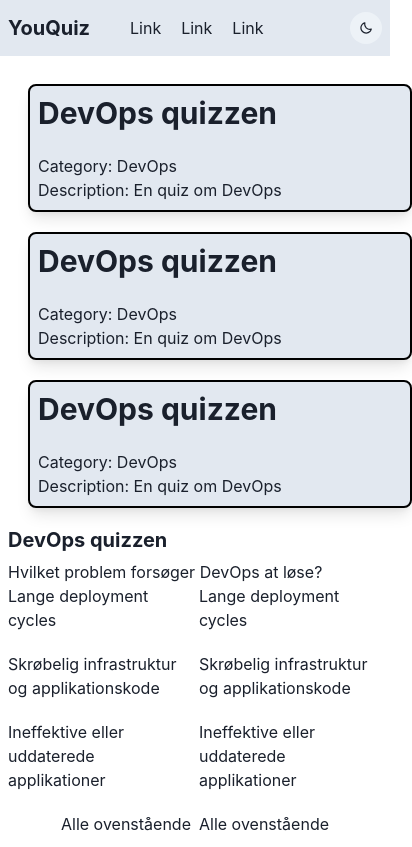
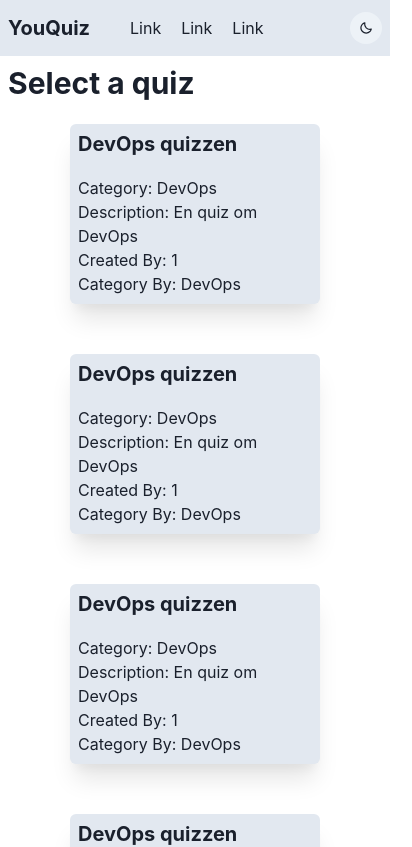
Before and after one commit to siffravn/HelloDevOps, a React (Create React App) app in the folder web/: page / in a window 390 px wide. Shown: the top 847 px of the page, 412 px wide, since content can reach past the window. Built offline with nearby package versions, Linux system fonts and the light colour scheme.

Commit message:
Updates selection to be responsive via SimpleGrid

```diff
--- a/web/src/App.tsx
+++ b/web/src/App.tsx
@@ -10,7 +10,6 @@ function App() {
     <BasicLayout>
       {/* router output here. For now, render quizView below */}
       <QuizSelection />
-      <QuizComponent />
     </BasicLayout>
   );
 }
--- a/web/src/components/quiz/QuizSelection/quizSelection.tsx
+++ b/web/src/components/quiz/QuizSelection/quizSelection.tsx
@@ -1,19 +1,39 @@
-import { Heading, List, ListItem, Stack } from '@chakra-ui/layout';
+import { Box, Center, Heading, List, ListItem, SimpleGrid, Stack, } from '@chakra-ui/layout';
 import { observer } from 'mobx-react-lite';
 import { FC } from 'react';
 import { QuizStore, QuizStoreImpl } from '../../../stores/quizStore';
 import QuizSelectionItem from './quizSelectionItem';
 
 
-const QuizSelection: FC = observer( () => {
+const QuizSelection: FC = observer(() => {
 
     return (
-        <>
-            {QuizStore.quizes.map(quiz => (
-                <QuizSelectionItem key={quiz.id} quiz={quiz}/>
-            ))}
+        <Box height="full" width="full" justifyContent="center" >
+            <Heading>Select a quiz</Heading>
+            <SimpleGrid width="full" minChildWidth="240px" spacing="10px" >
+                {QuizStore.quizes.map(quiz => (
+                    <Center>
+                        <QuizSelectionItem key={quiz.id} quiz={quiz} />
+                    </Center>
+                ))}
+                {QuizStore.quizes.map(quiz => (
+                    <Center>
+                        <QuizSelectionItem key={quiz.id} quiz={quiz} />
+                    </Center>
+                ))}
+                {QuizStore.quizes.map(quiz => (
+                    <Center>
+                        <QuizSelectionItem key={quiz.id} quiz={quiz} />
+                    </Center>
+                ))}
+                {QuizStore.quizes.map(quiz => (
+                    <Center>
+                        <QuizSelectionItem key={quiz.id} quiz={quiz} />
+                    </Center>
+                ))}
 
-        </>
+            </SimpleGrid>
+        </Box>
     );
 });
 
--- a/web/src/components/quiz/QuizSelection/quizSelectionItem.tsx
+++ b/web/src/components/quiz/QuizSelection/quizSelectionItem.tsx
@@ -3,26 +3,27 @@ import { observer } from 'mobx-react-lite';
 import { FC } from 'react';
 import { useColors } from '../../../hooks/useColors';
 import Quiz from '../../../model/quiz';
-import { QuizStoreImpl } from '../../../stores/quizStore';
 
 interface Props {
     quiz: Quiz
 }
 
 const QuizSelectionItem: FC<Props> = observer(({ quiz }) => {
-  const { headerBg } = useColors();
+  const { headerBg, primaryColorHover } = useColors();
 
 
     return (
-        <Flex w="sm" bgColor={headerBg} m={5} p={2} borderRadius="lg" borderWidth={2} boxShadow="lg" borderColor="black">
+        <Box cursor="pointer" _hover={{bgColor: primaryColorHover }}  width="250px" h="fit-content" bgColor={headerBg} m={5} p={2} borderRadius="md" boxShadow="xl" >
             <Stack borderRadius={5} borderColor="black" spacing={5} key={quiz.id}>
-                <Heading>{quiz.title}</Heading>
+                <Heading size="md">{quiz.title}</Heading>
                 <List>
                     <ListItem>Category: {quiz.category}</ListItem>
                     <ListItem>Description: {quiz.description}</ListItem>
+                    <ListItem>Created By: {quiz.createdBy}</ListItem>
+                    <ListItem>Category By: {quiz.category}</ListItem>
                 </List>
             </Stack>
-        </Flex>
+        </Box>
     );
 });
 
--- a/web/src/hooks/useColors.ts
+++ b/web/src/hooks/useColors.ts
@@ -1,10 +1,13 @@
 import { useColorModeValue } from "@chakra-ui/react";
+import { generateKeyPair } from "crypto";
 
 export const useColors = () => {
 
     const headerBg = useColorModeValue("gray.200", "gray.700");
+    const primaryColorHover = useColorModeValue("gray.100", "generateKeyPair.700")
 
     return {
-        headerBg
+        headerBg,
+        primaryColorHover
     };
 };
```
